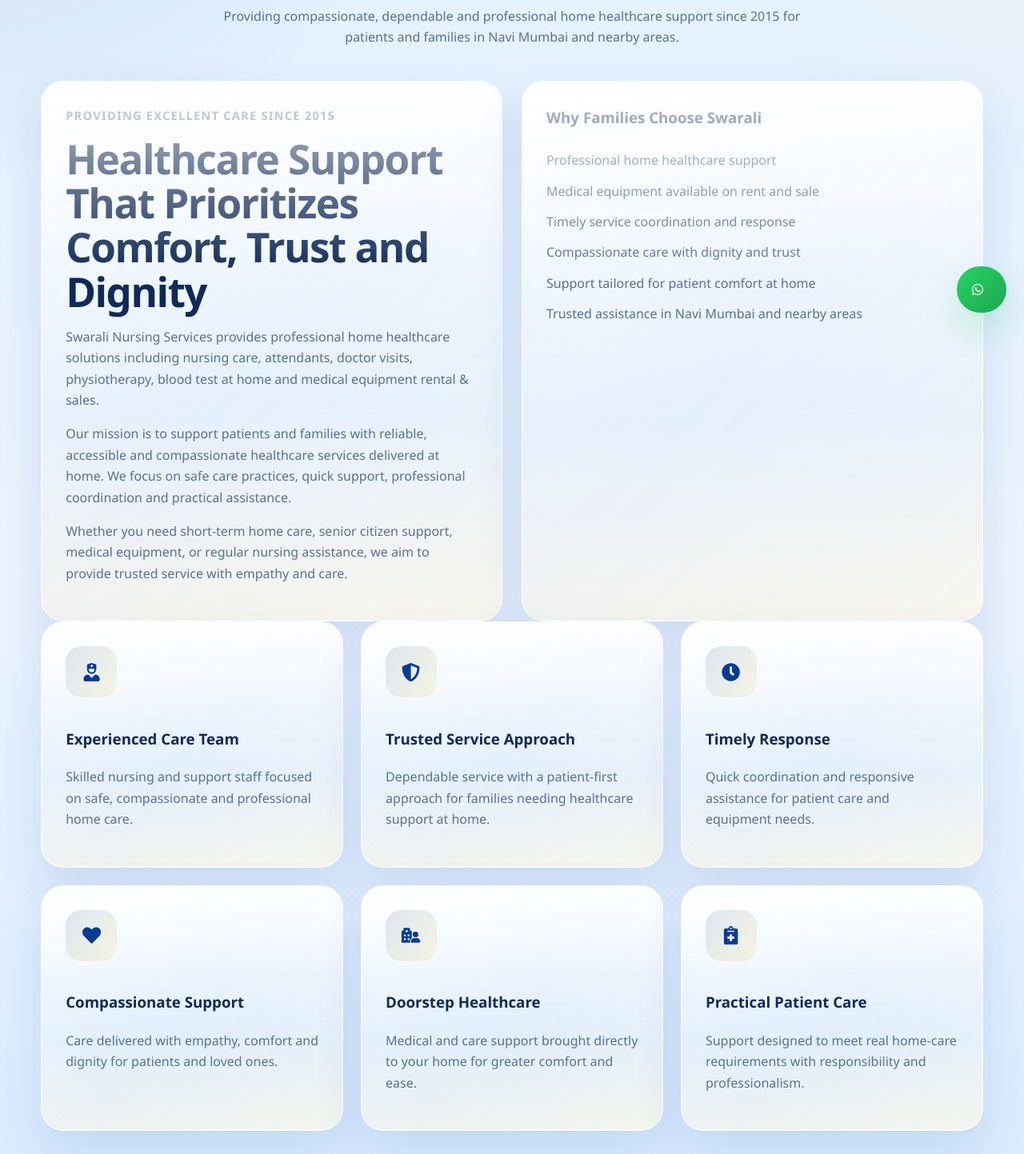
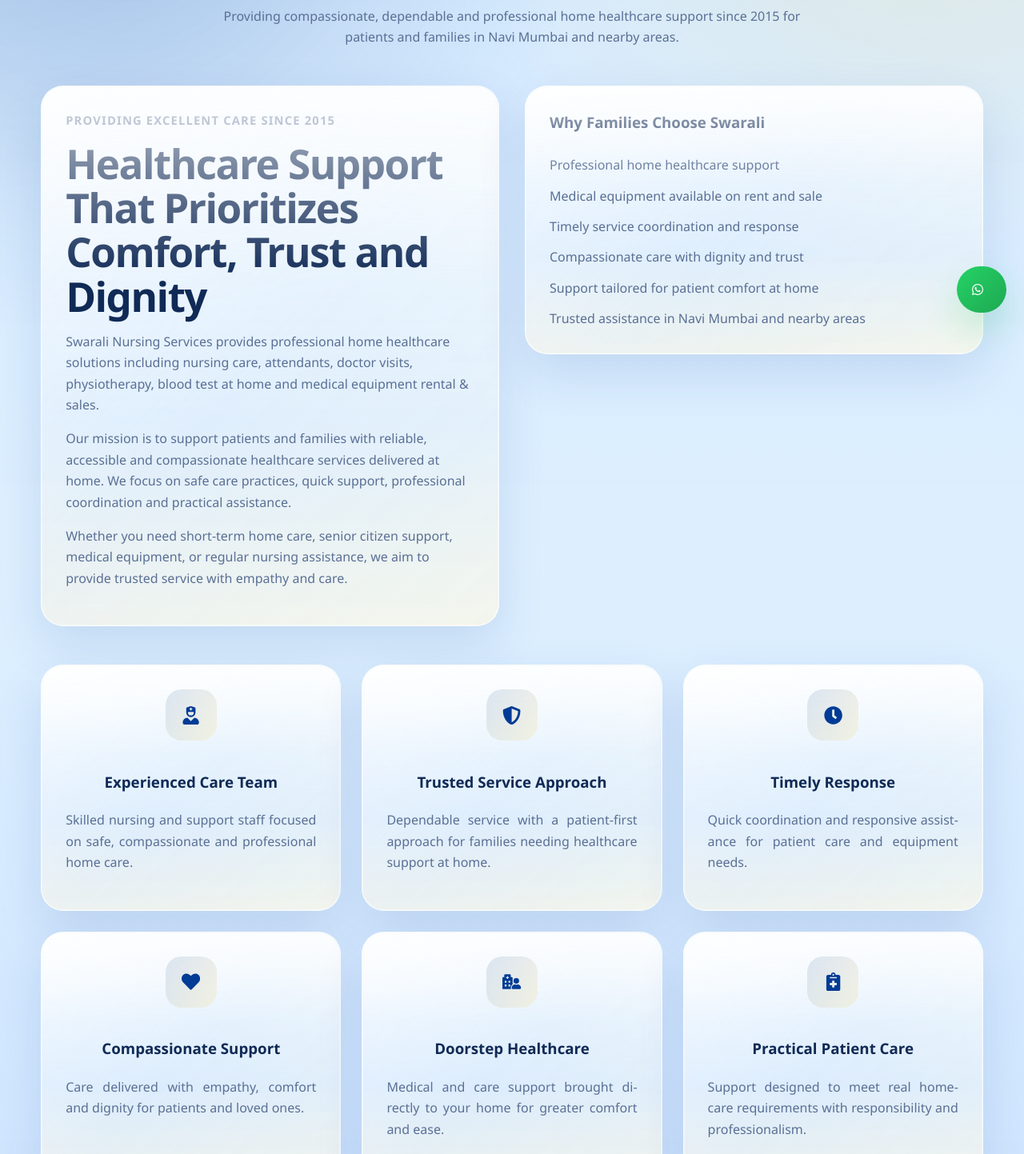
Before and after one commit to anup-pixel13/swarali-med, a React (Vite) app: page /about in a window 1280 px wide. Shown: the part 387-1830 px from the top of the page at 80% size. Built offline with nearby package versions, Linux system fonts and the light colour scheme.

Commit message:
fix: UI polish pass — hero brand bar, tile alignment, about layout, services grid

```diff
--- a/src/Pages/About.jsx
+++ b/src/Pages/About.jsx
@@ -38,7 +38,7 @@ function About() {
   ];
 
   return (
-    <section className="section premium-page-bg section-surface section-surface-light">
+    <section className="section premium-page-bg section-surface about-page-section">
       <div className="container">
         <motion.div className="premium-page-head" initial={prefersReducedMotion ? false : { opacity: 0, y: 24 }} whileInView={{ opacity: 1, y: 0 }} viewport={{ once: true, amount: 0.35 }} transition={{ duration: 0.45 }}>
           <span className="tag premium-tag">About Swarali</span>
@@ -82,7 +82,7 @@ function About() {
           </motion.div>
         </div>
 
-        <div className="premium-highlight-grid">
+        <div className="premium-highlight-grid about-highlights-grid">
           {highlights.map((item, index) => (
             <motion.div
               key={item.title}
--- a/src/Pages/Home.jsx
+++ b/src/Pages/Home.jsx
@@ -20,6 +20,7 @@ import EquipmentPreview from "../components/EquipmentPreview";
 import FAQ from "../components/FAQ";
 import Parallax from "../components/Parallax";
 import Testimonials from "../components/Testimonials";
+import logo from "../assets/logo.png";
 
 const fadeUp = {
   hidden: { opacity: 0, y: 24 },
@@ -249,25 +250,20 @@ function Home() {
               </div>
             </motion.div>
 
-            <div className="hero-mini-cards-row">
-              <motion.div
-                className="mini-stat-card liquid-glass"
-                animate={prefersReducedMotion ? undefined : { y: [0, -12, 0] }}
-                transition={prefersReducedMotion ? undefined : { duration: 4.6, repeat: Infinity, ease: "easeInOut" }}
-              >
-                <strong><Counter end={500} suffix="+" /></strong>
-                <span>Happy Patients</span>
-              </motion.div>
-
-              <motion.div
-                className="mini-stat-card liquid-glass"
-                animate={prefersReducedMotion ? undefined : { y: [0, -8, 0] }}
-                transition={prefersReducedMotion ? undefined : { duration: 5.4, repeat: Infinity, ease: "easeInOut", delay: 0.3 }}
-              >
-                <strong>24/7</strong>
-                <span>Support</span>
-              </motion.div>
-            </div>
+            <motion.div
+              className="hero-brand-bar liquid-glass"
+              animate={prefersReducedMotion ? undefined : { y: [0, -8, 0] }}
+              transition={prefersReducedMotion ? undefined : { duration: 5.0, repeat: Infinity, ease: "easeInOut", delay: 0.2 }}
+            >
+              <img src={logo} alt="Swarali Nursing Services" className="hero-brand-bar-logo" />
+              <div className="hero-brand-bar-copy">
+                <strong>Swarali</strong>
+                <span>Nursing Services &amp; Surgicals</span>
+                <div className="hero-brand-bar-meta">
+                  <Counter end={500} suffix="+" /> Happy Patients &nbsp;·&nbsp; 24/7 Support
+                </div>
+              </div>
+            </motion.div>
           </motion.div>
         </div>
       </section>
--- a/src/Pages/Services.jsx
+++ b/src/Pages/Services.jsx
@@ -67,7 +67,7 @@ function Services() {
           </p>
         </motion.div>
 
-        <div className="premium-services-grid">
+        <div className="premium-services-grid services-8-grid">
           {items.map((item, index) => (
             <motion.div
               key={item.title}
--- a/src/styles.css
+++ b/src/styles.css
@@ -1773,6 +1773,112 @@ img {
   }
 }
 
+
+/* ── Hero brand bar (replaces empty mini-stat-cards row) ── */
+.hero-brand-bar {
+  display: flex;
+  align-items: center;
+  gap: 16px;
+  padding: 20px 22px;
+}
+
+.hero-brand-bar-logo {
+  width: 60px;
+  height: 60px;
+  object-fit: contain;
+  border-radius: 18px;
+  background: rgba(255, 255, 255, 0.92);
+  padding: 4px;
+  flex-shrink: 0;
+  box-shadow: 0 8px 22px rgba(0, 59, 149, 0.14);
+}
+
+.hero-brand-bar-copy {
+  flex: 1;
+  min-width: 0;
+}
+
+.hero-brand-bar-copy strong {
+  display: block;
+  font-size: 1.2rem;
+  font-weight: 800;
+  color: var(--text-navy);
+  line-height: 1.1;
+}
+
+.hero-brand-bar-copy > span {
+  display: block;
+  font-size: 0.86rem;
+  color: var(--text-muted);
+  margin-top: 3px;
+}
+
+.hero-brand-bar-meta {
+  margin-top: 8px;
+  font-size: 0.82rem;
+  font-weight: 700;
+  color: var(--primary-blue);
+  letter-spacing: 0.02em;
+}
+
+/* ── Tile alignment: centered stat cards ── */
+.premium-stat-card,
+.mini-stat-card {
+  text-align: center;
+}
+
+/* ── Tile alignment: icon + title cards — center icon + heading; justify body ── */
+.premium-service-card,
+.premium-info-card,
+.premium-why-card {
+  text-align: center;
+}
+
+.premium-service-card p,
+.premium-info-card p,
+.premium-why-card p {
+  text-align: justify;
+  hyphens: auto;
+}
+
+/* ── About page: stronger top section gradient ── */
+.about-page-section {
+  background:
+    radial-gradient(circle at 12% 8%, rgba(0, 59, 149, 0.18), transparent 28%),
+    radial-gradient(circle at 86% 6%, rgba(var(--soft-yellow-rgb), 0.22), transparent 26%),
+    linear-gradient(180deg, rgba(210, 232, 255, 0.99), rgba(220, 239, 255, 0.97) 54%, rgba(205, 228, 255, 0.98)) !important;
+}
+
+/* ── About page: fix right-panel alignment (align to top, not stretch) ── */
+.premium-about-layout {
+  align-items: start;
+  gap: 32px;
+  margin-top: 48px;
+}
+
+/* ── About page: spacing between layout and highlight tiles ── */
+.about-highlights-grid {
+  margin-top: 48px;
+  gap: 26px;
+}
+
+/* ── Services page: 4-column grid for 8 service tiles (no blank row-end) ── */
+.services-8-grid {
+  grid-template-columns: repeat(4, minmax(0, 1fr));
+}
+
+@media (max-width: 1100px) {
+  .services-8-grid {
+    grid-template-columns: repeat(2, minmax(0, 1fr));
+  }
+}
+
+@media (max-width: 900px) {
+  .services-8-grid {
+    grid-template-columns: repeat(2, minmax(0, 1fr));
+  }
+}
+
 @media (max-width: 640px) {
   .back-to-top {
     right: 16px;
@@ -1780,4 +1886,8 @@ img {
     width: 44px;
     height: 44px;
   }
-}
+
+  .services-8-grid {
+    grid-template-columns: 1fr;
+  }
+}
```
